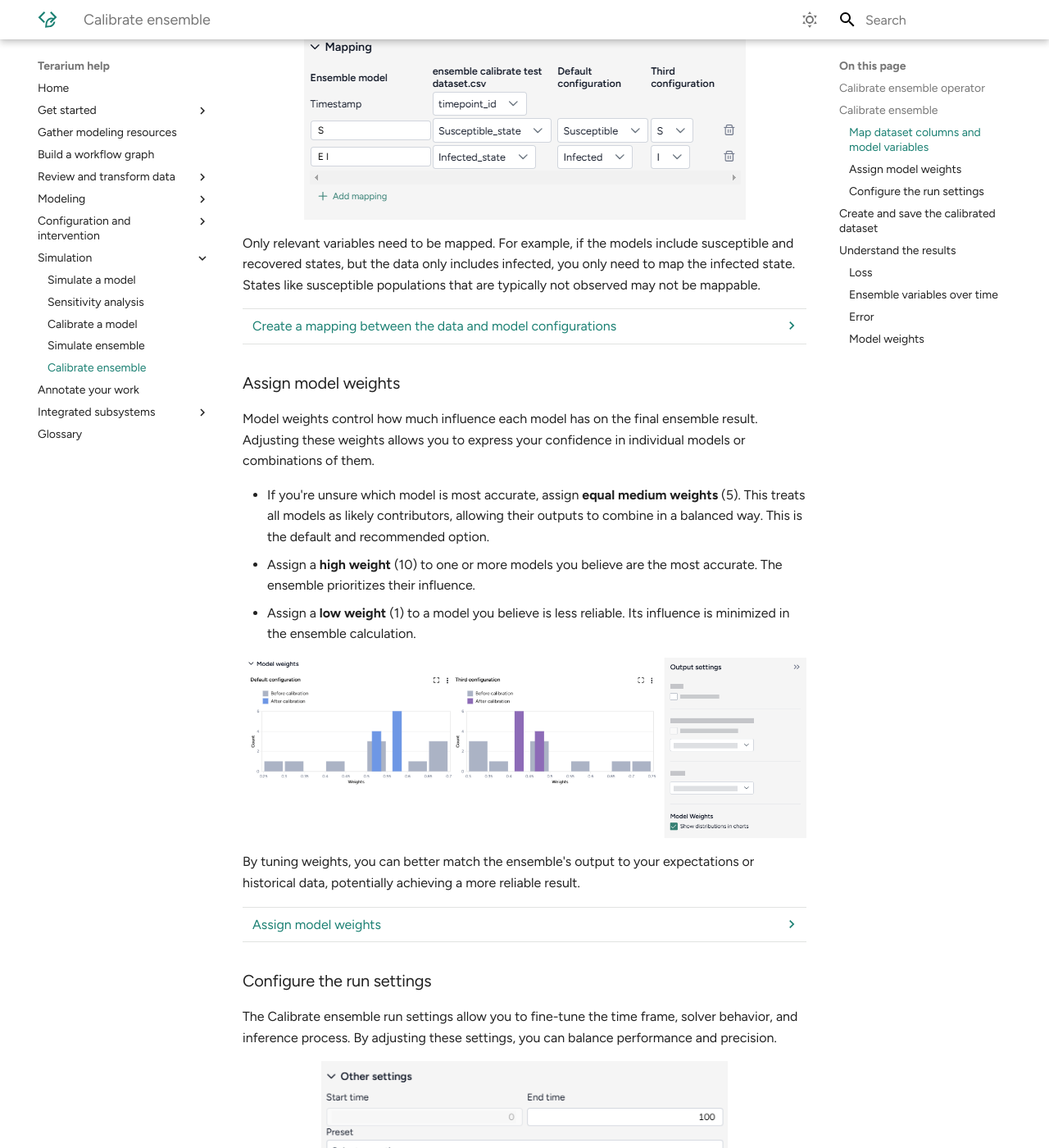
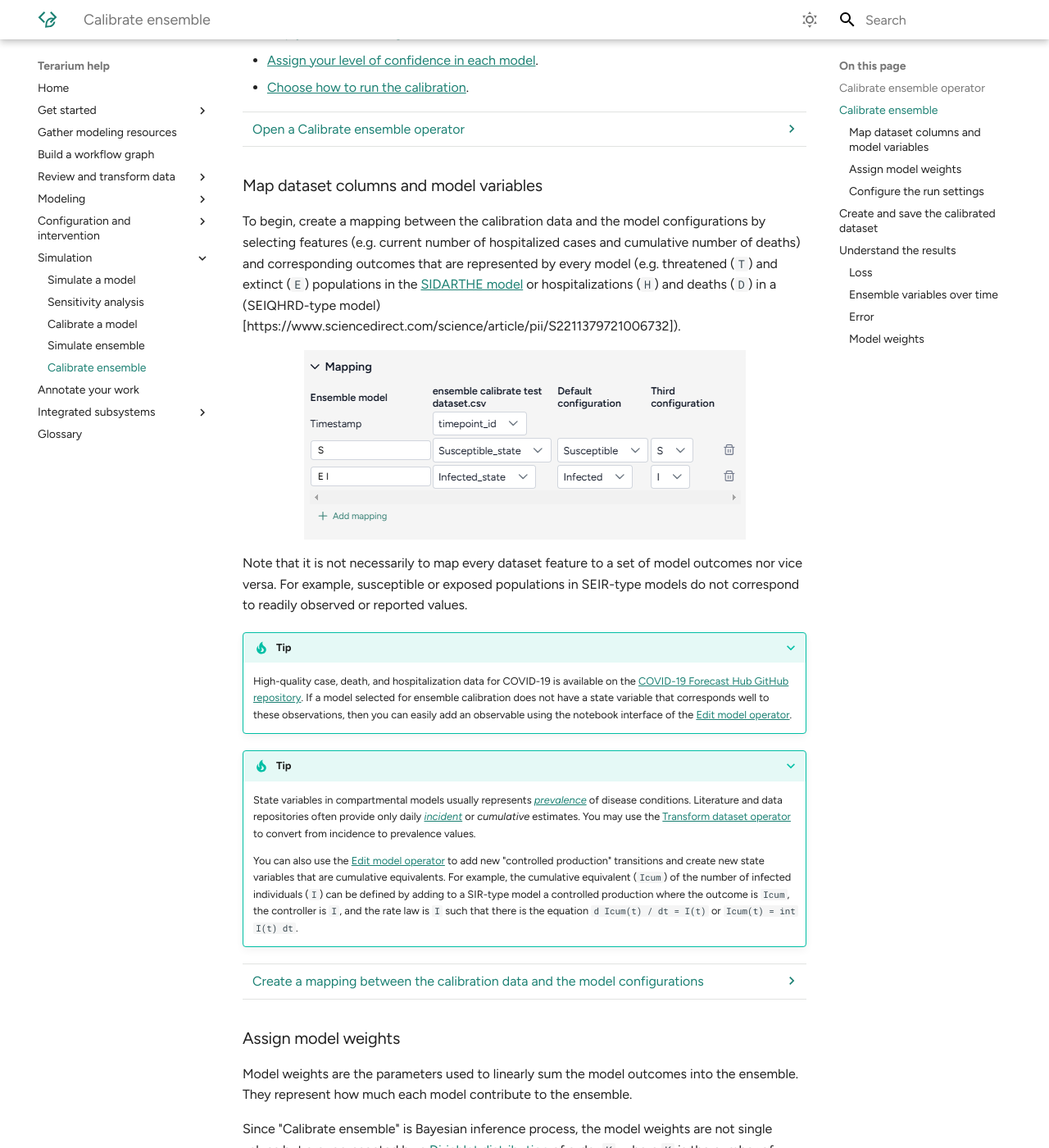
Before and after one commit to DARPA-ASKEM/terarium-docs, an MkDocs documentation site: the page built from docs/simulation/calibrate-ensemble.md, in a window 1280 px wide and 1400 px high, scrolled down 1704 px. Shown: the whole window at 82% size. Built offline with MkDocs 1.6.1 and Material for MkDocs 9.7.7, drawn with Linux system fonts in a browser that asks for light colours; plug-ins that fetch from the network failed and are left out; some of the changed text lies outside the part shown.

Commit message:
Finished "Calibrate ensemble"

```diff
--- a/docs/simulation/calibrate-ensemble.md
+++ b/docs/simulation/calibrate-ensemble.md
@@ -4,7 +4,11 @@
 
 # Calibrate ensemble
 
-Calibrate ensemble extends the calibration process by working across multiple models simultaneously, allowing you to explore how different configurations collectively align with historical data. By aggregating results from multiple models, Calibrate ensemble can provide a more comprehensive understanding of system behavior.
+Terarium supports the joint calibration of multiple models as an ensemble. Each member model is first calibrated on its own against the same time-series dataset representing historical observations and then calibrated again as a single ensemble, wherein the loss or prediction error is calculated between a linearly weighted sum of the corresponding model outputs and the dataset features. The result is a joint set of calibrated model configurations that may generate predictions with less error than what the individual models and their singly calibrated configurations could.
+
+Ensemble calibration essentially allows a search for configuration solutions wherein the member models can specialize to different features or time periods of the given dataset. This is analoguous to a high-performing [random forest regressor](https://scikit-learn.org/1.6/modules/ensemble.html#forest) can be constructed from multiple weak-learning [decision trees](https://scikit-learn.org/1.6/modules/tree.html#tree).
+
+This Terarium feature is powered by the `ensemble_calibrate` function of the [PyCIEMSS package](https://github.com/ciemss/pyciemss/blob/6a41b1a8247dd76f929488a479f4d27671120b36/pyciemss/interfaces.py#L184). An example of how it can be used programmatically can be found in [this Jupyter notebook](https://github.com/ciemss/pyciemss/blob/main/docs/source/interfaces.ipynb).
 
 ???+ tip
 
@@ -57,13 +61,24 @@
 
 ### Map dataset columns and model variables
 
-To begin, map the observed data (such as number of cases) to the corresponding model states (such as detected cases).
+To begin, create a mapping between the calibration data and the model configurations by selecting features (e.g. current number of hospitalized cases and cumulative number of deaths) and corresponding outcomes that are represented by every model (e.g. threatened (`T`) and extinct (`E`) populations in the [SIDARTHE model](https://www.nature.com/articles/s41591-020-0883-7) or hospitalizations (`H`) and deaths (`D`) in a (SEIQHRD-type model)[https://www.sciencedirect.com/science/article/pii/S2211379721006732]).
 
 ![](../img/simulation/calibrate-ensemble/mapping.png)
 
-Only relevant variables need to be mapped. For example, if the models include susceptible and recovered states, but the data only includes infected, you only need to map the infected state. States like susceptible populations that are typically not observed may not be mappable.
+Note that it is not necessarily to map every dataset feature to a set of model outcomes nor vice versa. For example, susceptible or exposed populations in SEIR-type models do not correspond to readily observed or reported values.
 
-??? list "Create a mapping between the data and model configurations"
+???+ tip
+
+    High-quality case, death, and hospitalization data for COVID-19 is available on the [COVID-19 Forecast Hub GitHub repository](https://github.com/reichlab/covid19-forecast-hub/blob/3a6997b6abdcfabe321dd059ebe32334095d49b5/data-truth/README.md). If a model selected for ensemble calibration does not have a state variable that corresponds well to these observations, then you can easily add an observable using the notebook interface of the [Edit model operator](../modeling/edit-model.md#edit-a-model-in-the-edit-model-code-notebook).
+
+???+ tip
+
+    State variables in compartmental models usually represents [_prevalence_](https://www.nimh.nih.gov/health/statistics/what-is-prevalence) of disease conditions. Literature and data repositories often provide only daily [_incident_](https://www.nimh.nih.gov/health/statistics/what-is-prevalence#part_2624) or _cumulative_ estimates. You may use the [Transform dataset operator](../datasets/transform-dataset.md#transformation-examples) to convert from incidence to prevalence values.
+
+    You can also use the [Edit model operator](../modeling/edit-model.md#edit-a-model-in-the-edit-model-code-notebook) to add new "controlled production" transitions and create new state variables that are cumulative equivalents. For example, the cumulative equivalent (`Icum`) of the number of infected individuals (`I`) can be defined by adding to a SIR-type model a controlled production where the outcome is `Icum`, the controller is `I`, and the rate law is `I` such that there is the equation `d Icum(t) / dt = I(t)` or `Icum(t) = int I(t) dt`.
+
+
+??? list "Create a mapping between the calibration data and the model configurations"
 
     1. Select the Timestamp column from the dataset.
     2. For each variable of interest:
@@ -74,45 +89,48 @@
 
 ### Assign model weights
 
-Model weights control how much influence each model has on the final ensemble result. Adjusting these weights allows you to express your confidence in individual models or combinations of them.
+Model weights are the parameters used to linearly sum the model outcomes into the ensemble. They represent how much each model contribute to the ensemble.
 
-- If you're unsure which model is most accurate, assign **equal medium weights** (5). This treats all models as likely contributors, allowing their outputs to combine in a balanced way. This is the default and recommended option.
-- Assign a **high weight** (10) to one or more models you believe are the most accurate. The ensemble prioritizes their influence.
-- Assign a **low weight** (1) to a model you believe is less reliable. Its influence is minimized in the ensemble calculation.
+Since "Calibrate ensemble" is Bayesian inference process, the model weights are not single values but are represented by a [Dirichlet distribution](https://en.wikipedia.org/wiki/Dirichlet_distribution) of order `K`, where `K` is the number of models in the ensemble. This distribution has parameters `a_1, a_2, ..., a_K` that control where and how much mass is concentrated at different possible combinations of noramlized model weights `(w_1, w_2, ..., w_k)`.
+
+In the interface, the Dirichlet alpha parameters `a_k` are exposed as "Relative uncertainty" dropdowns. Selecting from `0` to `10` allows you to express your confidence in each of the models and find an ensemble solution that potentially produce better predictions.
+
+??? list "Assign model weights"
+
+    - For each model, select a value from `1` (low) to `10` (high) using the "Relative certainty" dropdown.
+
+- If you do not know a priori which models are better and probably should be given more weight, assign **equal medium weights** (e.g. `5`). This is equivalent to initially assuming a flat Dirichlet distribution where all model weight combinations are equally probable. This is the default and recommended option.
+- Assign a **high weight** (e.g. `10`) to one or more models that produces the best predictions in your belief. "Calibrate ensemble" will start searching for solutions that prioritize the contribution of these models.
+- Conversely, assign a **low weight** (e.g. `1`) to models that you believe are less reliable. Their contributions will be reduced in the ensemble calculation.
 
 ![](../img/simulation/calibrate-ensemble/model-weights.png)
 
-By tuning weights, you can better match the ensemble's output to your expectations or historical data, potentially achieving a more reliable result.
-
-??? list "Assign model weights"
-
-    - For each model, select a relative certainty from 1 (low) to 10 (high).
 
 ### Configure the run settings
 
-The Calibrate ensemble run settings allow you to fine-tune the time frame, solver behavior, and inference process. By adjusting these settings, you can balance performance and precision.
+The "Other settings" section contains the options for the "Calibrate ensemble" operator. They control the time period of interest and behaviour of the underlying ODE solver and optimizer. You can select a preset ("Fast" or "Normal") or adjust these settings individually to balance between run time and precision.
 
 ![](../img/simulation/calibrate-ensemble/other-settings.png)
 
-??? list "Configure the run settings"
+??? list "Configure quickly the run settings"
 
-    1. Choose the **Start** and **End time**.
-    2. Select a **Preset**, Fast or Normal.
+    1. Choose the **Start time** and **End time** to specify the timepoints to be simulated.
+    2. Select a **Preset**, "Fast" or "Normal".
 
 ??? list "Advanced settings"
 
-    Using the following advanced settings, you can further optimize the computational efficiency and thoroughness of the calibration:
+    Using the following advanced settings, you can further control how fast or precise the calibration can be:
 
-    - **Number of samples**: Number of calibration attempts made to explore the parameter space and identify the best fit.
-    - ODE solver options determine the approach for solving the system's equations during calibration:
-        - **Solver method**: *dopri5* provides more accurate results with finer calculations, while *euler* performs simpler, faster calculations.
-        - **Solver step size**: Interval between calculation steps, influencing precision and computational cost.
-    - Inference options control how model parameters are estimated during calibration:
-        - **Number of solver iterations**: Number of steps to take to converge on a solution.
-        - **Learning rate**: Step size for updating parameters during the optimization process.
-        - **Inference algorithm**: Stochastic Variational Inference (SVI), which estimates parameters probabilistically.
-        - **Loss function**: Evidence Lower Bound (ELBO), which guides parameter updates by balancing data fit and model complexity.
-        - **Optimize method**: ADAM, an algorithm for efficient parameter updates.
+    - **Number of samples**: Number of point estimates to be made on the posterior distribution (model parameters and weights) for the pre- and post-calibration simulations.
+    - ODE solver options determine the approach for solving the equations of the model during calibration:
+        - **Solver method**: *dopri5* returns the best results while *euler* is faster but less accurate (see [here](https://docs.scipy.org/doc/scipy/reference/generated/scipy.integrate.ode.html) for more details).
+        - **Solver step size**: Size of the time interval used to integrate the solution, larger is faster but less accurate (only needed by the *euler* method).
+    - Inference options control the behaviour of the inference algorithm that minimizes the calibration error:
+        - **Number of solver iterations**: The number of calibration steps.
+        - **Learning rate**: Step size for updating parameter values during calibration.
+        - **Inference algorithm**: [Stochastic Variational Inference (SVI)](https://pyro.ai/examples/svi_part_i.html), which estimates the parameters probabilistically.
+        - **Loss function**: [Evidence Lower Bound (ELBO)](https://pyro.ai/examples/svi_part_iii.html), which guides parameter updates by balancing data fit and model complexity.
+        - **Optimizer method**: algorithm for updating parameter values, [ADAM](https://pytorch.org/docs/stable/generated/torch.optim.Adam.html) by default.
 
 ## Create and save the calibrated dataset
 
@@ -165,13 +183,18 @@
 
 ### Loss
 
-The loss chart shows the error between the model's output and the calibration data. A decreasing loss indicates successful calibration.
+The loss chart shows the error between the ensemble model outputs and the calibration data. An monotonically and exponetially decrease in loss values indicates convergence and a successful calibration.
 
 ![](../img/simulation/calibrate-ensemble/loss.png)
 
 ??? list "Show or hide the loss chart"
 
     - Select or clear **Show loss chart**.
+
+???+ tip
+
+    If the loss is not decreasing to a plateau, the calibration algorithm may be struggling to converge to a solution. Failure to convergence could indicate that the model outputs are not good matches to the calibration data. Consider reducing the complexity of the problem by (1) adjusting the values of the input model configurations to approximate a solution and (2) removing the larger or least truthworthy model configurations.
+
 
 ### Ensemble variables over time
 
@@ -260,7 +283,9 @@
 
 ### Model weights
 
-The model weights charts show the distribution of weights assigned to each model before and after calibration.
+The model weights charts show the one-dimensional projections of the Dirichlet distribution of the weights to each model, before and after the calibration.
+
+Generally, a good calibration will take broad distribution (a low-certainty prior) and return a narrow distribution (a high-certainty posterior, conditioned on the calibration data).
 
 ![](../img/simulation/calibrate-ensemble/model-weights.png)
 
```
